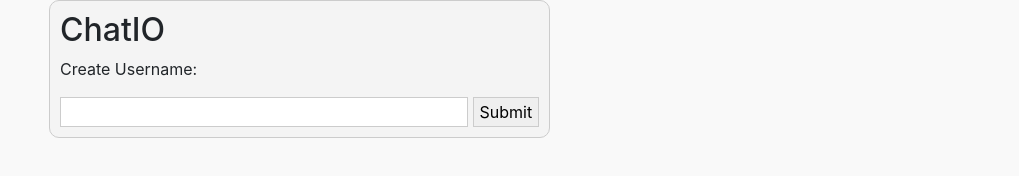
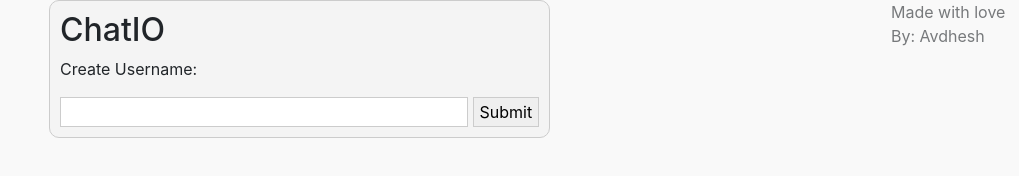
Before and after one commit to Avdhesh03/ChatIO, a website: page index.html in a window 1280 px wide. Shown: the whole page, without its empty margins (261-1280 px from the left). Drawn offline with nearby package versions, Linux system fonts and the light colour scheme; no server answers.

Commit message:
first commit

```diff
--- a/index.html
+++ b/index.html
@@ -14,7 +14,25 @@
 		}
 
 		#chatWindow{
-			height:300px;
+			height:400px;
+			overflow-y: scroll;
+		}
+		::-webkit-scrollbar{
+    		width: 8px;
+		}
+		::-webkit-scrollbar-track{
+			border: 7px solid #9caeff;
+			box-shadow: inset 0 0 2.5px 2px rgba(222, 210, 245, 0.5);
+			border-radius: 18%;
+		}
+		::-webkit-scrollbar-thumb{
+			background: linear-gradient(45deg,#06dee1,#79ff6c);
+			border-radius: 10px;
+		}
+		.avdhesh{
+			margin-bottom: 1%;
+			margin-left: 90%;
+			opacity:.6;
 		}
 
 		#mainWrapper{
@@ -25,7 +43,8 @@
 			float:left;
 			border:1px #ccc solid;
 			border-radius: 10px;
-			background:#f4f4f4;
+
+			background-image: url("https://www.google.com/url?sa=i&url=https%3A%2F%2Fpixabay.com%2Fimages%2Fsearch%2Fcute%2520background%2F&psig=AOvVaw2rWprBWnCe-H1k0Z3WVDdN&ust=1587986482348000&source=images&cd=vfe&ved=0CAIQjRxqFwoTCOjI7eL8hekCFQAAAAAdAAAAABAI");
 			padding:10px;
 		}
 
@@ -63,7 +82,7 @@
 			<div id="error"></div>
 			<form id="usernameForm">
 				<input type="text" size="35" id="username">
-				<input type="submit" value="Submit">
+				<input type="submit"  value="Submit">
 			</form>
 		</div>
 
@@ -73,6 +92,7 @@
 				<div id="chatWindow"></div>
 				<form id="messageForm">
 					<input type="text" size="35" id="message" placeholder="Say Something...">
+
 					<input type="submit" value="Submit">
 				</form>
 			</div>
@@ -128,5 +148,8 @@
 
 		});
 		</script>
+		<div class="avdhesh">
+		Made with love By: Avdhesh
+		</div>
 </body>
 </html>
```
